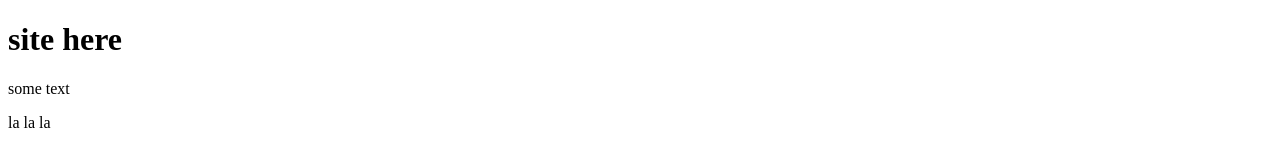
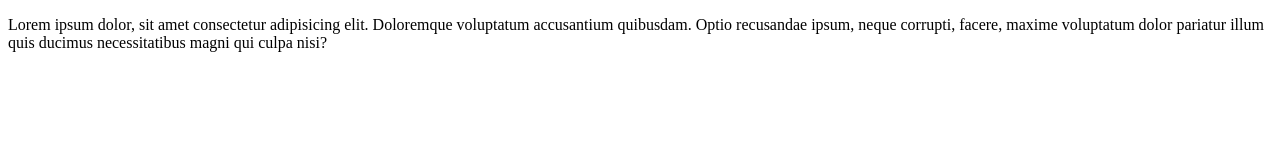
Before and after one commit to AndreyNavrockiy/site, a plain HTML site: page index.html in a window 1280 px wide. Drawn offline with Linux system fonts and the light colour scheme.

Commit message:
third commit

```diff
--- a/index.html
+++ b/index.html
@@ -8,8 +8,6 @@
     <title>Site</title>
 </head>
 <body>
-    <h1>site here</h1>
-    <p>some text</p>
-    <p>la la la</p>
+   <p>Lorem ipsum dolor, sit amet consectetur adipisicing elit. Doloremque voluptatum accusantium quibusdam. Optio recusandae ipsum, neque corrupti, facere, maxime voluptatum dolor pariatur illum quis ducimus necessitatibus magni qui culpa nisi?</p>
 </body>
 </html>
```
